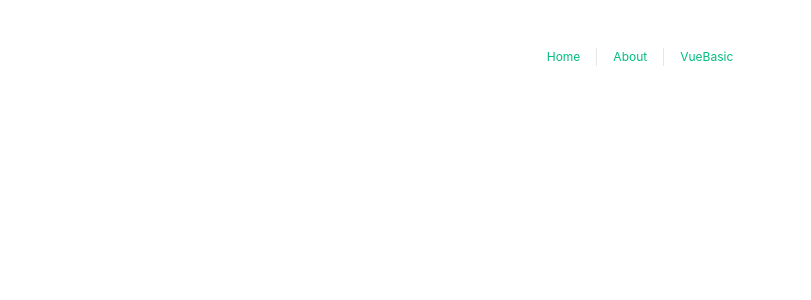
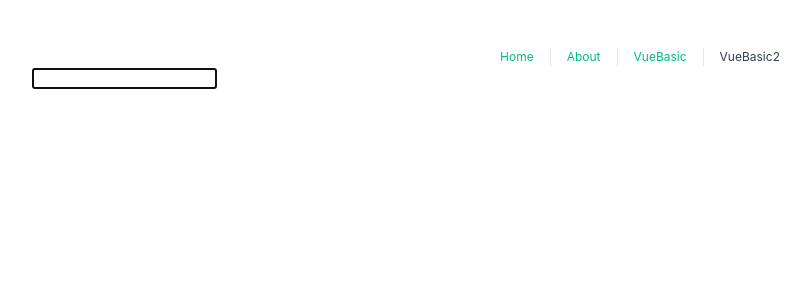
Before and after one commit to Si3ver/vue3-demos, a Vue app: page /vueBasic2 in a window 1280 px wide. Before the commit this address had no page. Shown: the top 300 px of the page, without its empty margins (0-811 px from the left). Built offline with nearby package versions, Linux system fonts and the light colour scheme.

Commit message:
feat: vue basic2 view ref dom

```diff
--- a/src/App.vue
+++ b/src/App.vue
@@ -9,6 +9,7 @@ import { RouterLink, RouterView } from 'vue-router'
         <RouterLink to="/">Home</RouterLink>
         <RouterLink to="/about">About</RouterLink>
         <RouterLink to="/vueBasic">VueBasic</RouterLink>
+        <RouterLink to="/vueBasic2">VueBasic2</RouterLink>
       </nav>
     </div>
   </header>
--- a/src/router/index.ts
+++ b/src/router/index.ts
@@ -21,6 +21,11 @@ const router = createRouter({
       path: '/vueBasic',
       name: 'vueBasic',
       component: () => import('../views/VueBasicView.vue')
+    },
+    {
+      path: '/vueBasic2',
+      name: 'vueBasic2',
+      component: () => import('../views/VueBasic2View.vue')
     }
   ]
 })
--- /dev/null
+++ b/src/views/VueBasic2View.vue
@@ -0,0 +1,13 @@
+<script setup lang="ts">
+import { ref, onMounted } from 'vue'
+const input = ref<HTMLInputElement | null>(null)
+onMounted(() => {
+  input.value?.focus()
+})
+</script>
+
+<template>
+  <input type="text" ref="input" />
+</template>
+
+<style scoped></style>
--- a/src/views/VueBasicView.vue
+++ b/src/views/VueBasicView.vue
@@ -1,4 +1,5 @@
-<script setup>
+<script setup lang="ts">
+// @ts-nocheck
 import { reactive, ref, onMounted, watch } from 'vue'
 const items = ref([{ message: 'Foo' }, { message: 'Bar' }])
 
```
